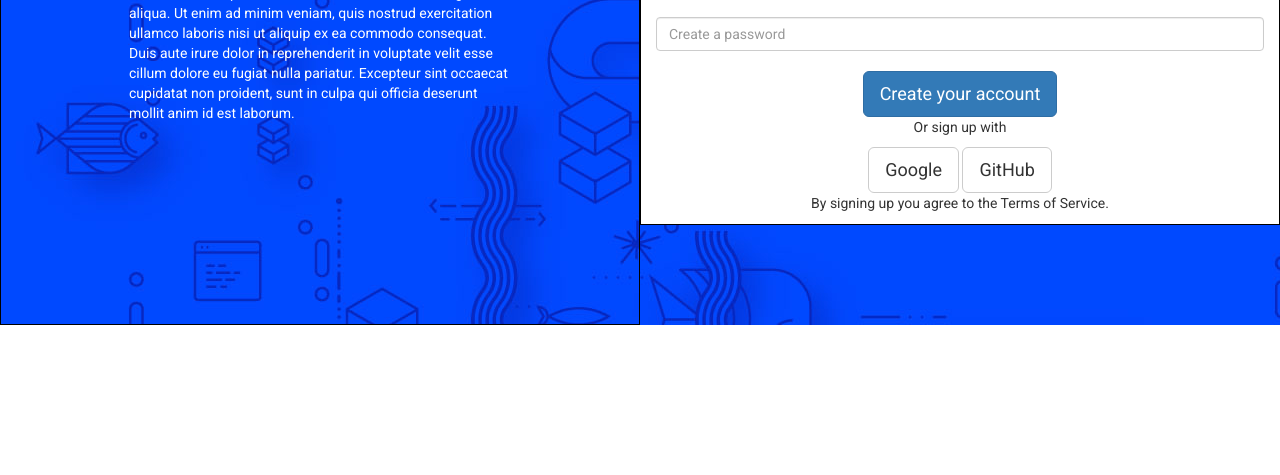
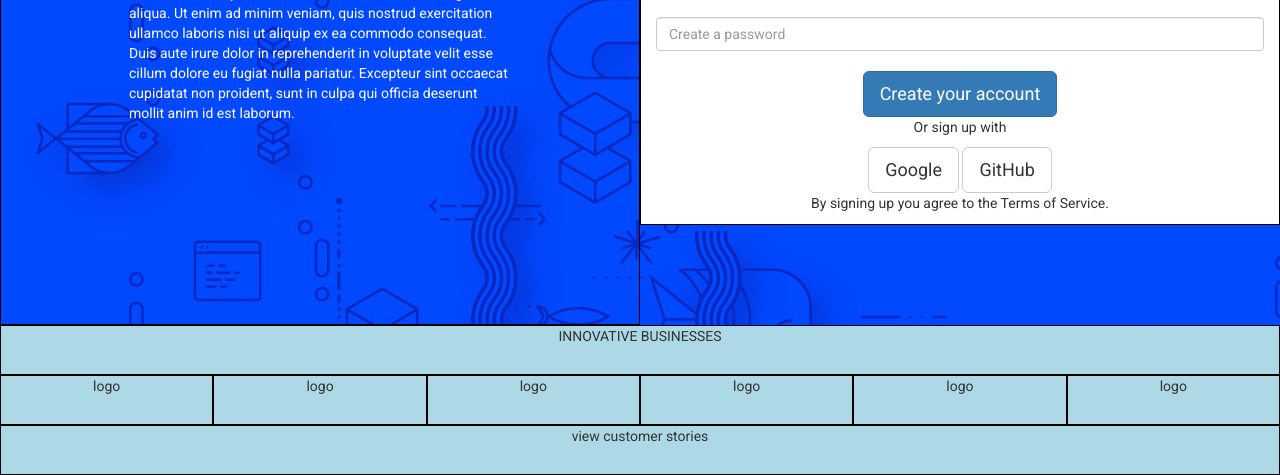
Before and after one commit to Giampaolo1/html-css-digitalocean, a plain HTML site: page index.html in a window 1280 px wide. Shown: the part 375-850 px from the top of the page. Before the commit the page ends 800 px from the top, so only its background shows below. Drawn offline with nearby package versions, Linux system fonts and the light colour scheme.

Commit message:
sezione loghi

```diff
--- a/css/style.css
+++ b/css/style.css
@@ -76,3 +76,7 @@ h1 {
   height: 400px;
   margin-top: 100px;
 }
+/* loghi:  */
+.loghi {
+  background: lightblue
+}
--- a/index.html
+++ b/index.html
@@ -66,12 +66,12 @@
     <div class="container-fluid grande">
     <!-- slogan -->
       <div class="row">
-        <div class="col-xs-6 grandeleft">
+        <div class="col-xs-12 col-md-6 grandeleft">
           <h1>Welcome to the developer cloud</h1>
           <p>Lorem ipsum dolor sit amet, consectetur adipisicing elit, sed do eiusmod tempor incididunt ut labore et dolore magna aliqua. Ut enim ad minim veniam, quis nostrud exercitation ullamco laboris nisi ut aliquip ex ea commodo consequat. Duis aute irure dolor in reprehenderit in voluptate velit esse cillum dolore eu fugiat nulla pariatur. Excepteur sint occaecat cupidatat non proident, sunt in culpa qui officia deserunt mollit anim id est laborum.</p>
         </div>
         <!-- accesso -->
-        <div class="col-xs-6 granderight">
+        <div class="col-xs-12 col-md-6 granderight">
           <h2>Deploy in seconds</h2>
           <br>
           <form>
@@ -90,7 +90,46 @@
         </div>
       </div>
     </div>
+    <!-- loghi:  -->
+    <div class="container-fluid loghi">
+      <div class="row">
+        <div class="col-xs-12">
+          INNOVATIVE BUSINESSES
+        </div>
+      </div>
+      <div class="row">
+        <div class="col-xs-2">
+          logo
+        </div>
+        <div class="col-xs-2">
+          logo
+        </div>
+        <div class="col-xs-2">
+          logo
+        </div>
+        <div class="col-xs-2">
+          logo
+        </div>
+        <div class="col-xs-2">
+          logo
+        </div>
+        <div class="col-xs-2">
+          logo
+        </div>
+      </div>
+      <div class="row">
+        <div class="col-xs-12">
+          view customer stories
+        </div>
+      </div>
+
+    </div>
   </header>
+  <main>
+    <section>
+
+    </section>
+  </main>
 
   </body>
 </html>
```
